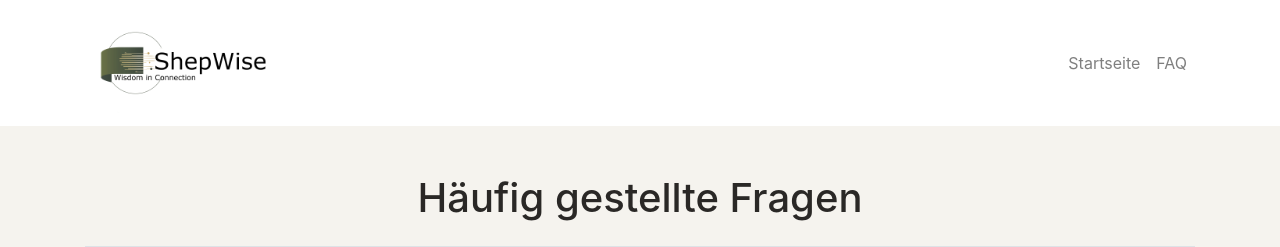
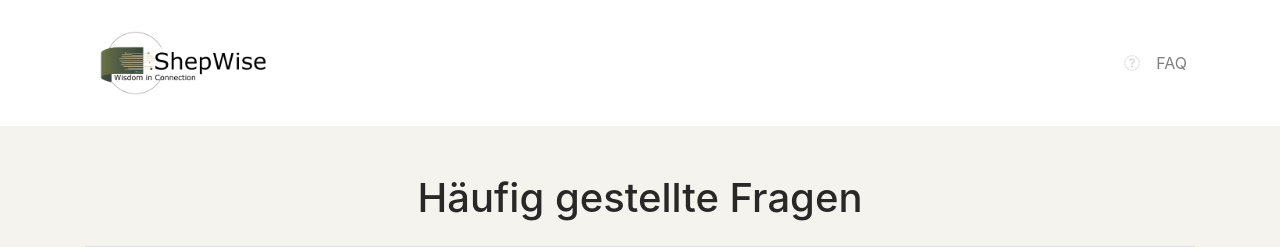
Before and after one commit to FritzSavira/ama_browser, a Flask app: page /faq in a window 1280 px wide. Shown: the top 247 px of the page. Run offline with Flask 3, Linux system fonts and the light colour scheme; some libraries are stand-ins or nearby versions.

Commit message:
faq.html: "Startseite" in Navbar durch Home-Icon ersetzt

```diff
--- a/app/main.py
+++ b/app/main.py
@@ -528,7 +528,7 @@ def faq():
         {
             'question': 'Kann ich ShepWise auch auf mobilen Geräten nutzen?',
             'answer': 'Ja, ShepWise ist für alle Geräte mit Internetzugang geeignet,'
-                      'vom Desktop-Computer bis zum Smartphone.'
+                      ' vom Desktop-Computer bis zum Smartphone.'
         },
         {
             'question': 'Wie kann ich Feedback geben?',
--- a/templates/faq.html
+++ b/templates/faq.html
@@ -25,7 +25,9 @@
                 <!-- Navigationslinks -->
                 <ul class="navbar-nav ml-auto">
                     <li class="nav-item">
-                        <a class="nav-link" href="{{ url_for('index') }}">Startseite</a>
+                        <a class="nav-link" href="{{ url_for('index') }}">
+                            <i class="far fa-house" style="color: #d3d3d3;"></i>
+                        </a>
                     </li>
                     <li class="nav-item">
                         <a class="nav-link" href="{{ url_for('faq') }}">FAQ</a>
```
